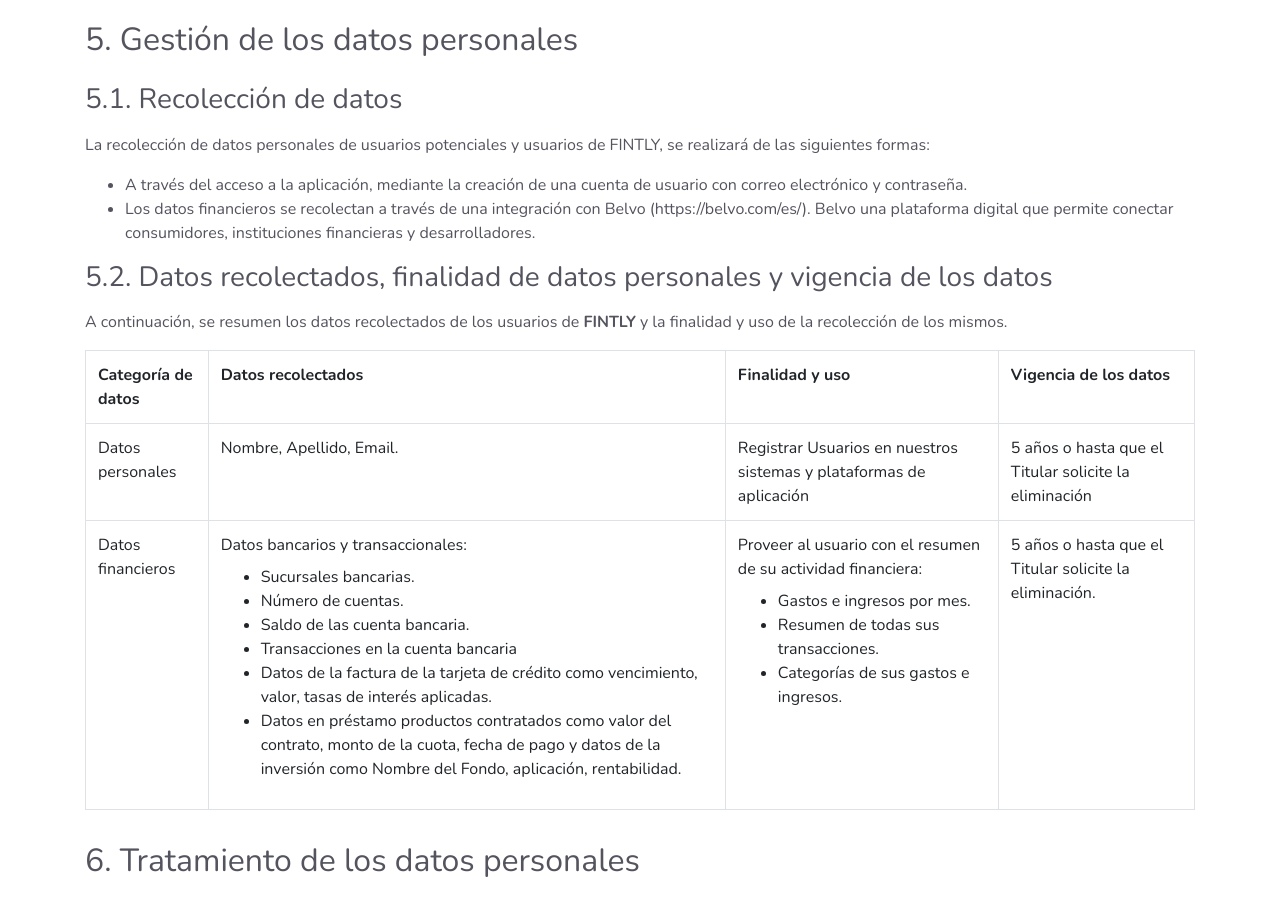
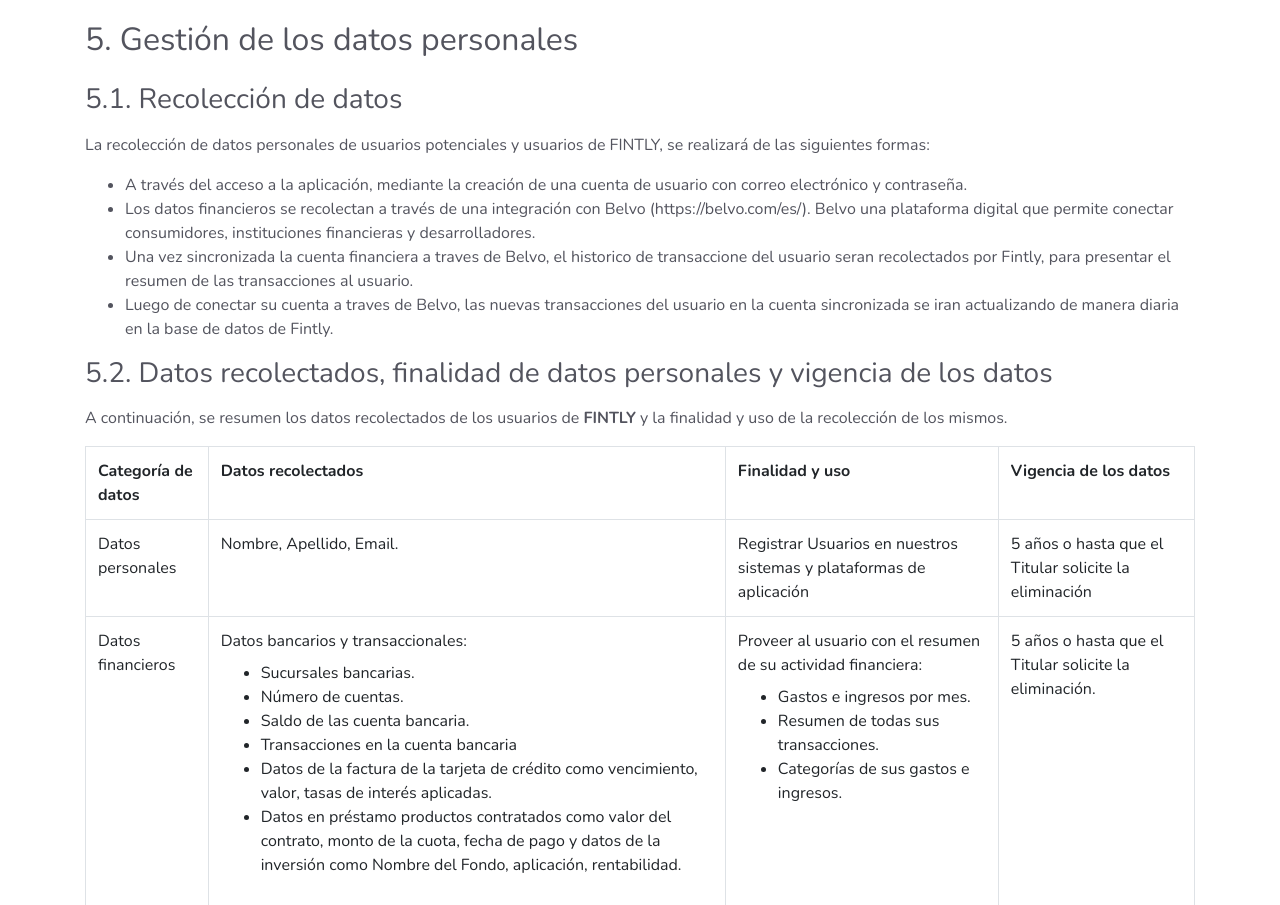
Before and after one commit to jjacosta37/fintly, a Django app: page /politica-de-privacidad/ in a window 1280 px wide. Shown: the part 2464-3369 px from the top of the page. Run offline with Django 3.2, Linux system fonts and the light colour scheme; parts of the project's set-up code (start-up, migrations or seed data) failed here and were passed over; some libraries are stand-ins or nearby versions.

Commit message:
Privacy policy update

```diff
--- a/fintly_web/templates/fintly_web/privacy_policy.html
+++ b/fintly_web/templates/fintly_web/privacy_policy.html
@@ -208,6 +208,16 @@
         Los datos financieros se recolectan a través de una integración con
         Belvo (https://belvo.com/es/). Belvo una plataforma digital que permite
         conectar consumidores, instituciones financieras y desarrolladores.
+      </li>
+      <li>
+        Una vez sincronizada la cuenta financiera a traves de Belvo, el
+        historico de transaccione del usuario seran recolectados por Fintly,
+        para presentar el resumen de las transacciones al usuario.
+      </li>
+      <li>
+        Luego de conectar su cuenta a traves de Belvo, las nuevas transacciones
+        del usuario en la cuenta sincronizada se iran actualizando de manera
+        diaria en la base de datos de Fintly.
       </li>
     </ul>
     <h3 class="my-3">
@@ -425,7 +435,7 @@
       </li>
     </ul>
     <br />
-    <p><b>Fecha de actualización: </b> Noviembre 7 de 2022</p>
+    <p><b>Fecha de actualización: </b> Junio 30 de 2023</p>
   </div>
 </section>
 
```
Also changed, not shown: fintly_back/views.py (+4 -5 lines).
